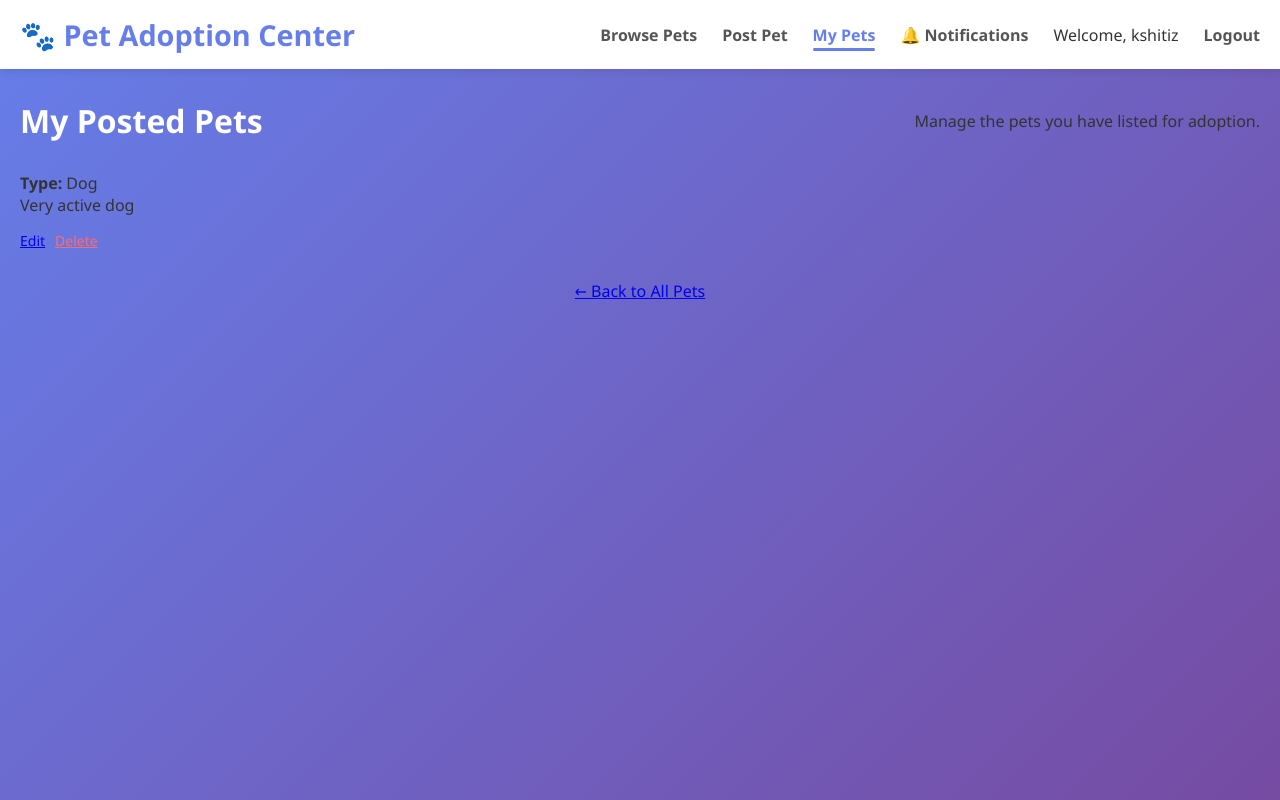
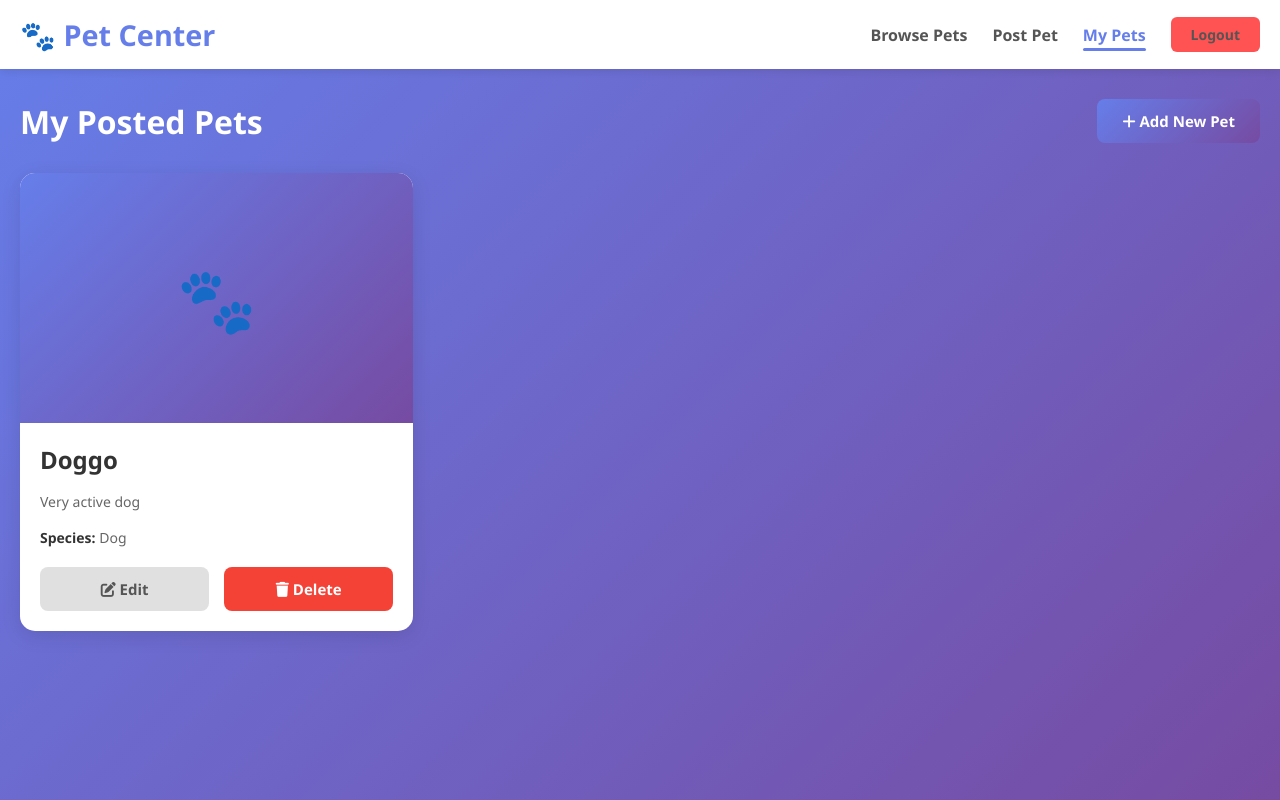
Before and after one commit to Lumineskz/pas, a PHP site: page /my_pets.php in a window 1280 px wide. Run offline with PHP 8.4, Linux system fonts and the light colour scheme; a user stored in the database is signed in; data comes from the database, SQL or seed files in the repository; data that the repository does not hold is empty; some libraries are stand-ins or nearby versions.

Commit message:
fixed style

```diff
--- a/my_pets.php
+++ b/my_pets.php
@@ -1,15 +1,18 @@
 <?php
-// my_pets.php - View User's Posted Pets
+// my_pets.php
 require_once 'config.php';
-requireLogin();
 
-// Get user's pets
+if (!isset($_SESSION['user_id'])) {
+    header("Location: login.php");
+    exit();
+}
+
+$user_id = $_SESSION['user_id'];
+// Fetch pets belonging to the user
 $stmt = $conn->prepare("SELECT * FROM pets WHERE user_id = ? ORDER BY created_at DESC");
-$stmt->bind_param("i", $_SESSION['user_id']);
+$stmt->bind_param("i", $user_id);
 $stmt->execute();
 $pets = $stmt->get_result();
-
-$notification_count = getNotificationCount($conn, $_SESSION['user_id']);
 ?>
 <!DOCTYPE html>
 <html lang="en">
@@ -17,68 +20,66 @@ $notification_count = getNotificationCount($conn, $_SESSION['user_id']);
     <meta charset="UTF-8">
     <meta name="viewport" content="width=device-width, initial-scale=1.0">
     <title>My Pets - Pet Adoption Center</title>
-    <link rel="stylesheet" href="style.css">
+    <link rel="stylesheet" href="style.css"> <script src="https://kit.fontawesome.com/5f3c0ac785.js" crossorigin="anonymous"></script>
 </head>
 <body>
     <nav class="navbar">
         <div class="nav-container">
-            <h1 class="logo">🐾 Pet Adoption Center</h1>
+            <h1 class="logo">🐾 Pet Center</h1>
             <div class="nav-links">
                 <a href="index.php">Browse Pets</a>
                 <a href="post_pet.php">Post Pet</a>
                 <a href="my_pets.php" class="active">My Pets</a>
-                <a href="notifications.php" class="notification-link">
-                    🔔 Notifications
-                    <?php if ($notification_count > 0): ?>
-                        <span class="badge"><?php echo $notification_count; ?></span>
-                    <?php endif; ?>
-                </a>
-                <span class="user-name">Welcome, <?php echo htmlspecialchars($_SESSION['username']); ?></span>
-                <a href="logout.php" class="logout-btn">Logout</a>
+                <a href="logout.php" class="btn-logout">Logout</a>
             </div>
         </div>
     </nav>
 
     <div class="container">
-        <header class="page-header">
+        <div class="page-header">
             <h2>My Posted Pets</h2>
-            <p>Manage the pets you have listed for adoption.</p>
-        </header>
+            <a href="post_pet.php" class="btn btn-primary"><i class="fa-solid fa-plus"></i> Add New Pet</a>
+        </div>
 
-        <div class="rooms"> <?php if ($pets->num_rows > 0): ?>
+        <?php if(isset($_GET['success'])): ?>
+            <div class="alert alert-success">Action completed successfully!</div>
+        <?php endif; ?>
+
+        <div class="pets-grid">
+            <?php if ($pets->num_rows > 0): ?>
                 <?php while ($pet = $pets->fetch_assoc()): ?>
-                    <div class="card-room"> <h4>
-                            <a href="pet_details.php?id=<?= $pet['pet_id'] ?>">
-                                <?= htmlspecialchars($pet['name']) ?>
-                            </a>
-                        </h4>
+                    <div class="pet-card">
+                        <div class="pet-image">
+                            <div class="placeholder-image">🐾</div>
+                        </div>
+                        <div class="pet-info">
+                            <h3><?= htmlspecialchars($pet['name'] ?? $pet['pet_name'] ?? 'Unnamed Pet') ?></h3>
+                            <p class="pet-description"><?= htmlspecialchars($pet['description']) ?></p>
 
-                        <p><strong>Type:</strong> <?= htmlspecialchars($pet['species']) ?></p>
-                        <p class="pet-desc"><?= htmlspecialchars($pet['description']) ?></p>
+                            <div class="pet-details">
+                                <div class="detail-item"><strong>Species:</strong> <?= htmlspecialchars($pet['species']) ?></div>
+                            </div>
 
-                        <div class="card-actions" style="margin-top: 15px; display: flex; gap: 10px;">
-                            <a href="edit_pet.php?id=<?= $pet['pet_id'] ?>" class="link" style="font-size: 14px;">
-                                <i class="fa-solid fa-pen-to-square"></i> Edit
-                            </a>
-                            <a href="delete_pet.php?id=<?= $pet['pet_id'] ?>"
-                               class="link"
-                               style="color: #ff6b6b; font-size: 14px;"
-                               onclick="return confirm('Are you sure you want to remove this listing?')">
-                                <i class="fa-solid fa-trash"></i> Delete
-                            </a>
+                            <div class="form-actions" style="margin-top: 20px;">
+                                <a href="edit_pet.php?id=<?= $pet['pet_id'] ?>" class="btn btn-secondary" style="flex: 1;">
+                                    <i class="fa-solid fa-edit"></i> Edit
+                                </a>
+                                <a href="delete_pet.php?id=<?= $pet['pet_id'] ?>"
+                                   class="btn btn-danger"
+                                   style="flex: 1;"
+                                   onclick="return confirm('Remove this listing permanently?')">
+                                    <i class="fa-solid fa-trash"></i> Delete
+                                </a>
+                            </div>
                         </div>
                     </div>
                 <?php endwhile; ?>
             <?php else: ?>
-                <div class="empty-state" style="text-align: center; width: 100%; color: white; margin-top: 50px;">
-                    <p>You haven't posted any pets for adoption yet.</p>
-                    <a href="post_pet.php" class="create-room" style="display: inline-block; margin-top: 20px;">Post your first pet</a>
+                <div class="empty-state">
+                    <p>You haven't listed any pets for adoption yet.</p>
+                    <a href="post_pet.php" class="btn btn-primary">Post a Pet</a>
                 </div>
             <?php endif; ?>
-        </div>
-
-        <div style="margin-top: 30px; text-align: center;">
-            <a href="index.php" class="link">← Back to All Pets</a>
         </div>
     </div>
 </body>
```
